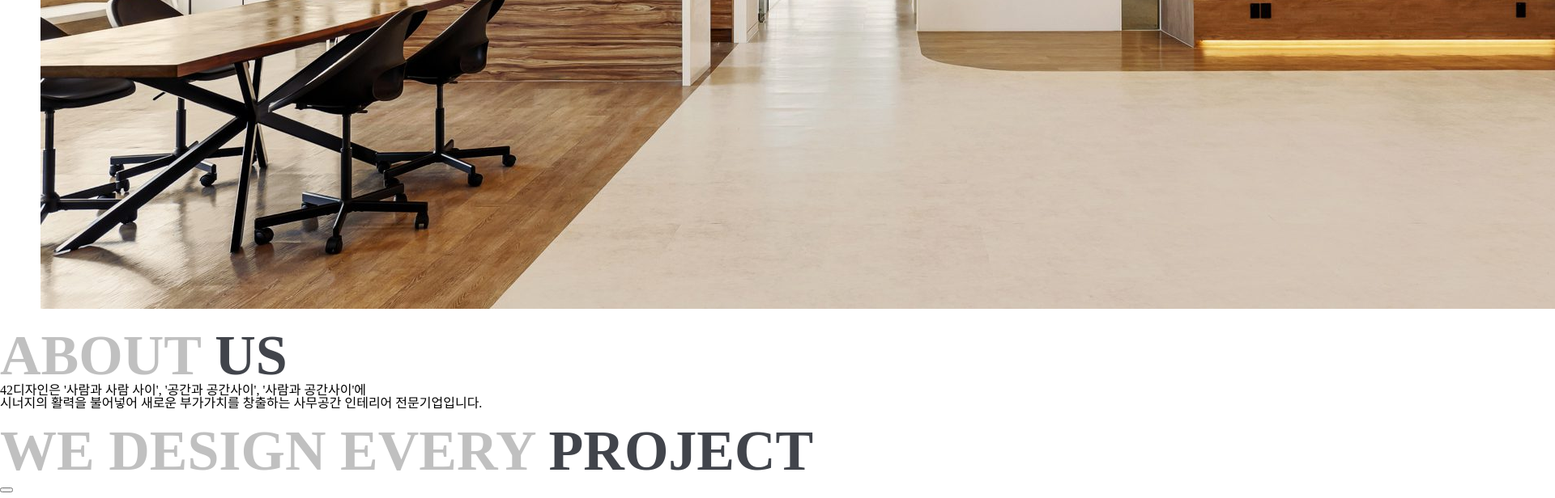
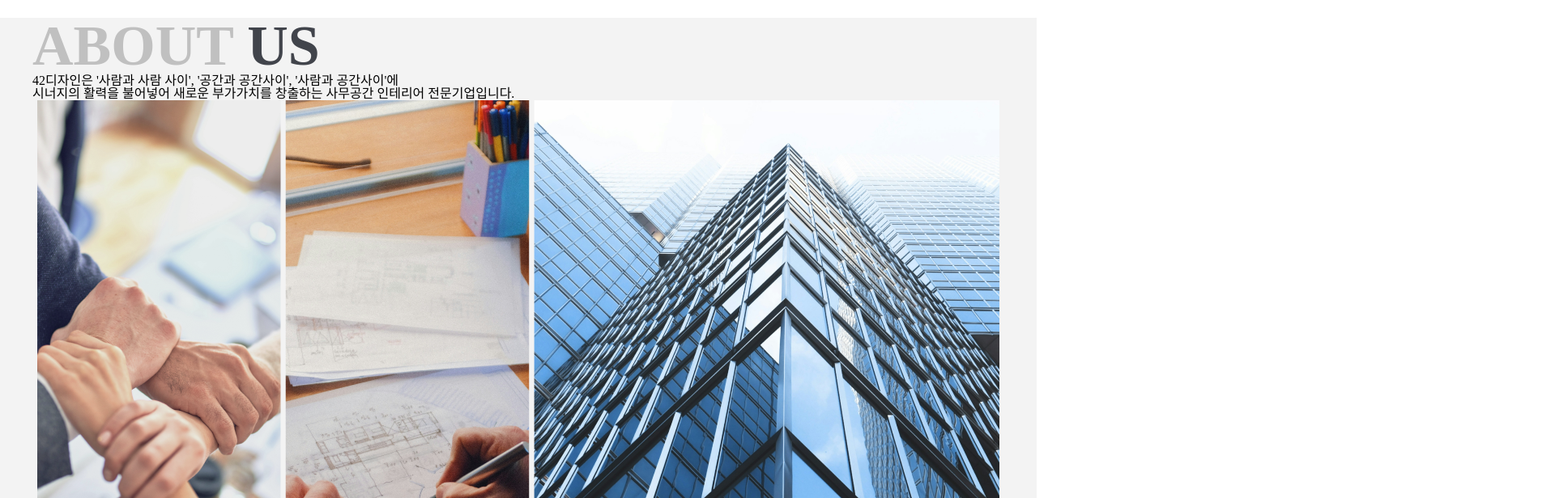
Before and after one commit to Jungyeon0303/42design, a plain HTML site: page index.html in a window 1280 px wide. Shown: the part 880-1496 px from the top of the page at 81% size, 1920 px wide, since content can reach past the window. Drawn offline with Linux system fonts and the light colour scheme; a web font is replaced by a local one.

Commit message:
42디자인실습

```diff
--- a/css/style.css
+++ b/css/style.css
@@ -15,7 +15,6 @@
 
 body {
     font-family: 'Pretendard-Regular';
-
 }
 
 
@@ -38,12 +37,16 @@ header > nav > .header_navigation {
     align-items: center;
     display: flex;
     gap: 20px;
-    margin-left: 50px;
+    margin-right: 50px;
 }
 
 header > nav > .etc_menu {
     display: flex;
     gap: 20px;
+}
+
+header > nav > .etc_menu > .right_menu {
+    color: #caa95b;
 }
 
 
@@ -55,12 +58,21 @@ h1 {
 
 .main {
     padding: 20px 50px;
+    height: 100vh;
+    display: flex;
+    flex-direction: column;
+    justify-content: center;
 }
 
-.main > figure > img {
+.main_slider {
+    height: 650px;
+    margin-bottom: 120px;
+}
+
+.main > .main_slider > li > img {
     width: 100%;
-    border-radius: 20px;
-    height: 80%;
+    height: 650px;
+    border-radius: 30px;
 }
 
 .main_text {
@@ -88,3 +100,84 @@ h1 {
 h2 > .title_text {
     font-weight: 800;
 }
+
+.about_us {
+    width: 100%;
+    height: 920px;
+    background-color: #F3F3F3;
+    margin-bottom: 30px;
+}
+
+.about_box {
+    width: 1200px;
+    margin: 0 auto;
+}
+
+
+.about_us > .about_text > h3 {
+    color: #8E8E8E;
+    line-height: 22px;
+}
+
+.about_us > .about_text {
+    width: 1200px;
+    display: flex;
+    flex-direction: column;
+    justify-content: center;
+    padding-top: 80px;
+    margin-bottom: 50px;
+    gap: 24px;
+}
+
+.about_img {
+    display: flex;
+    justify-content: center;
+    gap: 5px;
+
+}
+
+.project {
+    width: 1200px;
+    padding-top: 80px;
+}
+
+.plus_icon {
+    width: 40px;
+    height: 40px;
+    background-color: #FFFFFF;
+    border: 0.2px solid #222;
+    border-radius: 50%;
+    position: relative;
+
+}
+
+.plus_icon::before,
+.plus_icon::after {
+    content: '';
+    position: absolute;
+    background: black;
+}
+
+/* 세로 막대 */
+.plus_icon::before {
+    left: 50%;
+    top: 15%;
+    width: 0.1px;
+    height: 70%;
+    transform: translateX(-50%);
+  }
+
+  /* 가로 막대 */
+  .plus_icon::after {
+    top: 50%;
+    left: 15%;
+    width: 70%;
+    height: 0.1px;
+    transform: translateY(-50%);
+}
+
+.project_title {
+    display: flex;
+    justify-content: space-between;
+    align-items: center;
+}
--- a/index.html
+++ b/index.html
@@ -40,7 +40,7 @@
         </div>
         <ul class="main_slider">
             <li>
-                <img src="./image/main_img_1.jpg" alt="main image">
+                <img src="./image/main_img_1.png" alt="main image">
 
             </li>
             <!-- <li></li>
@@ -50,6 +50,8 @@
     </section>
 
     <section class="about_us">
+        <div class="about_box">
+            <div class="about_text">
                 <h2 class="title_text">
                     ABOUT
                     <span>US</span>
@@ -58,15 +60,17 @@
                     42디자인은 '사람과 사람 사이', '공간과 공간사이', '사람과 공간사이'에<br>
                     시너지의 활력을 불어넣어 새로운 부가가치를 창출하는 사무공간 인테리어 전문기업입니다.
                 </h3>
+            </div>
             <div class="about_img">
-            <img src="" alt="">
-            <img src="" alt="">
-            <img src="" alt="">
+                <img src="/image/about_1.png" alt="손잡는이미지">
+                <img src="/image/about_2.png" alt="도면이미지">
+                <img src="/image/about_3.png" alt="건물이미지">
+            </div>
         </div>
     </section>
 
     <section class="project">
-        <div>
+        <div class="project_title">
             <h2 class="title_text">
                 WE DESIGN EVERY
                 <span>
@@ -78,9 +82,9 @@
             </div>
         </div>
         <div class="project_img">
-            <img src="" alt="">
-            <img src="" alt="">
-            <img src=" " alt="">
+            <img src="/image/pf1.png" alt="현장작업완료사진1">
+            <img src="/image/pf2.png" alt="현장작업완료사진2">
+            <img src="/image/pf3.png" alt="현장작업완료사진3">
         </div>
     </section>
 
```
Also changed, not shown: image/about_1.png (added), image/about_2.png (added), image/about_3.png (added), image/main_img_1.jpg (deleted), image/main_img_1.png (added), image/pf1.png (added), image/pf2.png (added), image/pf3.png (added), 1 other file. Lines whose indentation alone changed are shown as unchanged.
